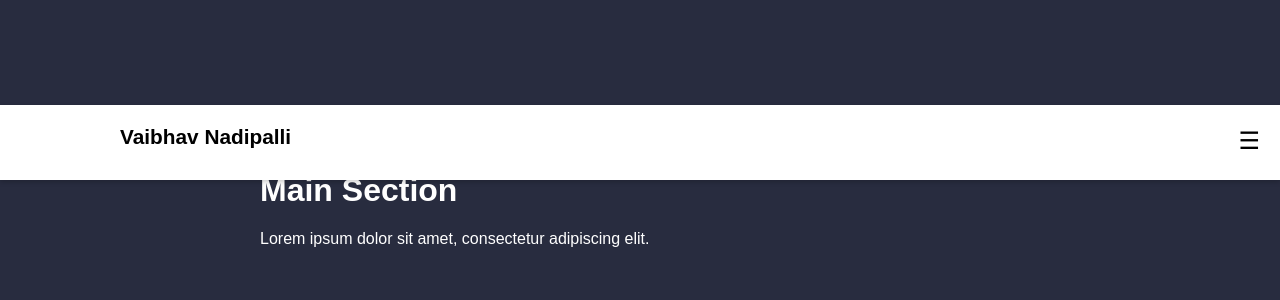
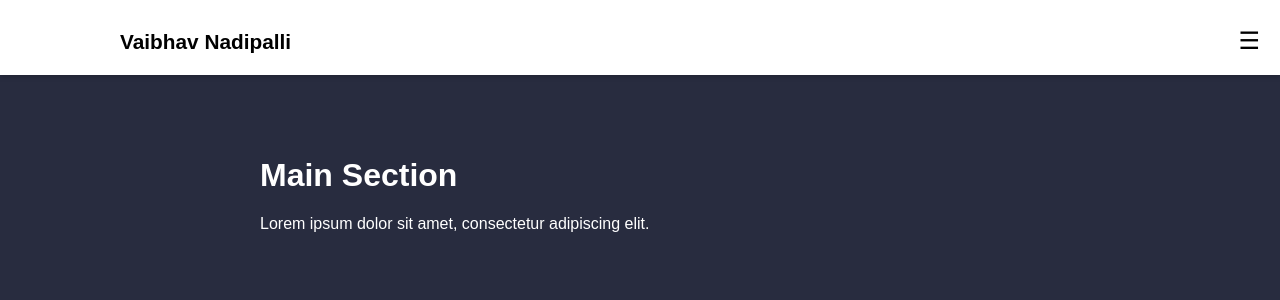
Before and after one commit to Vaibhav-Nadipalli/vaibhav-nadipalli.github.io, a Jekyll site: the page built from index.markdown, in a window 1280 px wide. Shown: the top 300 px of the page. Built offline with Jekyll 4.4.1, drawn with Linux system fonts in a browser that asks for light colours.

Commit message:
Update styles.css

```diff
--- a/assets/css/styles.css
+++ b/assets/css/styles.css
@@ -21,11 +21,11 @@ header {
     color: #000; /* Black text */
     position: fixed;
     width: 100%;
-    top: 0.5;
+    top: 0;
     z-index: 1000;
-    padding: 15px 0; /* Vertical padding decreased by 15 pixels */
+    padding: 15px 0; /* Vertical padding */
     box-shadow: 0 2px 5px rgba(0,0,0,0.2);
-    height: 75px; /* Decreased height by 15 pixels */
+    height: 75px;
 }
 
 .nav-container {
@@ -38,19 +38,19 @@ header {
 .nav-title {
     font-size: 1.3em; /* Font size */
     color: #000; /* Black color */
-    margin: 10; /* Reset margin */
-    padding: 0; /* Reset padding */
-    margin-left: 100px; /* Increased margin for space from left edge */
+    margin: 10px;
+    padding: 0;
+    margin-left: 100px;
 }
 
 .nav-toggle {
-    display: none; /* Hide by default */
+    display: none;
 }
 
 .nav-toggle-label {
     font-size: 1.5em;
     cursor: pointer;
-    margin-left: 50px; /* Increased margin between hamburger menu and title */
+    margin-left: 50px;
 }
 
 nav {
@@ -63,7 +63,7 @@ nav {
 }
 
 .nav-links li {
-    margin-left: 20px; /* Adjust margin for spacing */
+    margin-left: 20px;
 }
 
 .nav-links li:first-child {
@@ -73,8 +73,8 @@ nav {
 .nav-links li a {
     color: #000; /* Black text */
     text-decoration: none;
-    padding: 0px 15px; /* Adjusted padding */
-    transition: color 0.3s ease; /* Transition color only */
+    padding: 0px 15px;
+    transition: color 0.3s ease;
 }
 
 .nav-links li a:hover {
@@ -89,7 +89,7 @@ nav {
 /* Main content area */
 main {
     max-width: 800px;
-    margin: 105px auto 20px; /* Adjusted margin to account for fixed header */
+    margin: 90px auto 20px; /* Adjusted margin to account for fixed header */
     padding: 20px;
     background-color: #282c3f; /* Dark navy background */
     color: #fff;
@@ -109,25 +109,25 @@ h2, h3 {
 /* Media query for mobile */
 @media (max-width: 768px) {
     .nav-container {
-        padding: 0 10px; /* Adjusted padding for mobile */
+        padding: 0 10px;
     }
 
     .nav-title {
-        font-size: 1.1em; /* Smaller font size for mobile */
-        margin-left: 50px; /* Increased margin for mobile */
+        font-size: 1.1em;
+        margin-left: 50px;
     }
 
     .nav-toggle-label {
-        margin-left: 5px; /* Adjusted margin for mobile */
+        margin-left: 5px;
     }
 
     nav {
         position: absolute;
-        top: 90px; /* Adjusted top position for mobile */
+        top: 75px;
         left: 0;
         width: 100%;
-        background-color: #fff; /* White background */
-        padding: 10px 0; /* Vertical padding */
+        background-color: #fff;
+        padding: 10px 0;
         box-shadow: 0 2px 5px rgba(0,0,0,0.2);
     }
 
@@ -137,6 +137,11 @@ h2, h3 {
     }
 
     .nav-links li {
-        margin: 10px 0; /* Adjusted margin for mobile */
+        margin: 10px 0;
+    }
+
+    header {
+        position: relative; /* Change to relative positioning on mobile */
+        top: 60px; /* Add some space between header and top of viewport */
     }
 }
```
